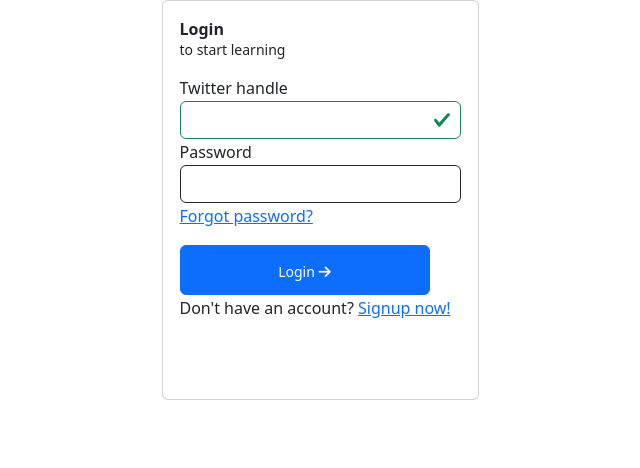
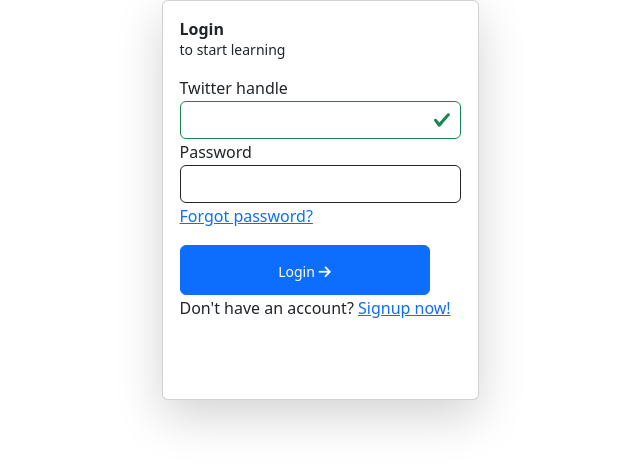
Before and after one commit to Karipalli-Reddy-Merson/html, a plain HTML site: page merson.html in a window 1280 px wide. Shown: the whole page, without its empty margins (320-960 px from the left). Drawn offline with nearby package versions, Linux system fonts and the light colour scheme.

Commit message:
background update

```diff
--- a/merson.html
+++ b/merson.html
@@ -20,7 +20,7 @@
  </head>
 
   <body class="d-flex justify-content-center align-item-center vh-100">
-    <div class="card h-50 p-3 ">
+    <div class="card h-50 p-3 shadow-lg ">
     <form>
         <table>
             <tr><td>
```
